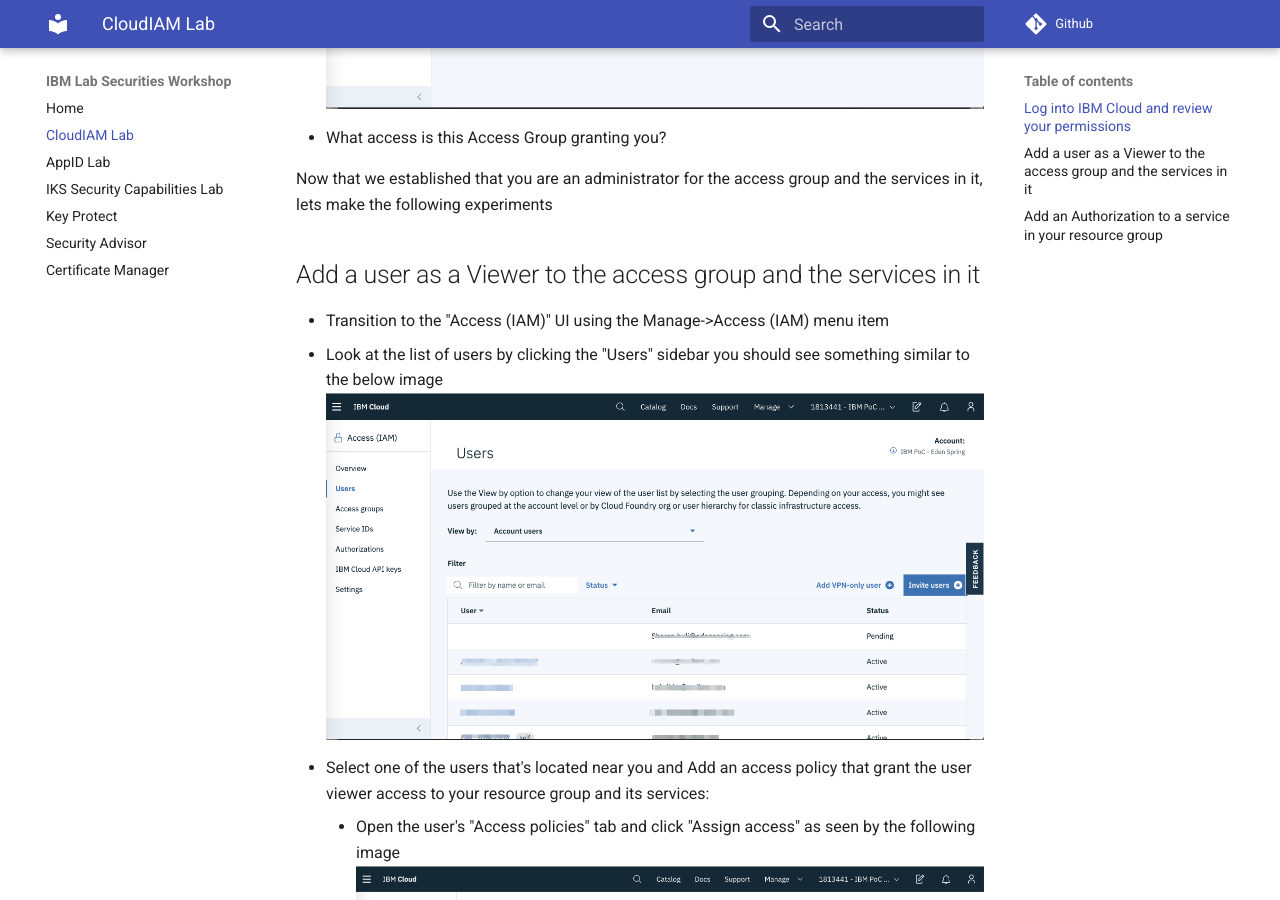
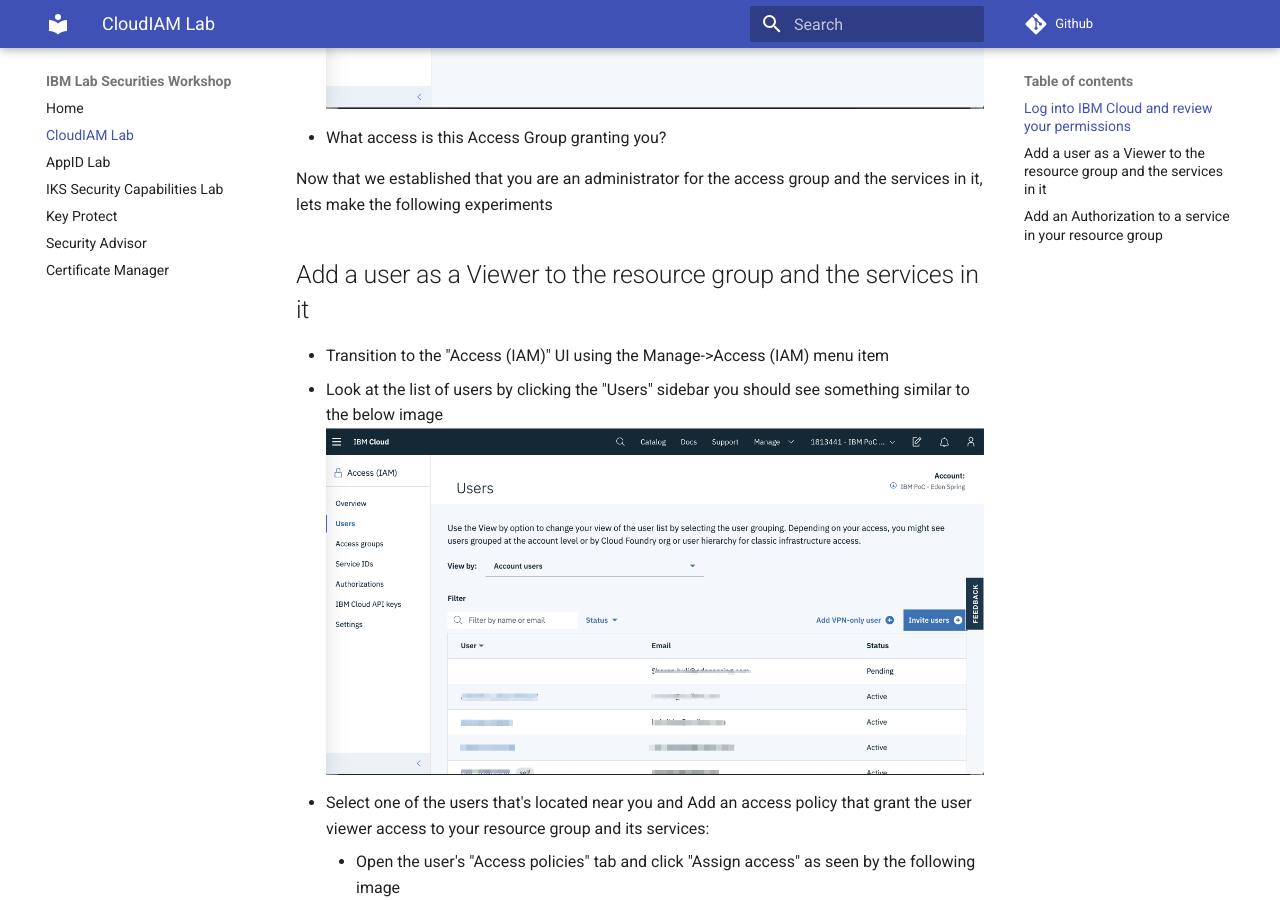
Before and after one commit to ibm-cloud-architecture/ibm-security-workshop, an MkDocs documentation site: the page built from docs/CloudIAM/README.md, in a window 1280 px wide and 900 px high, scrolled down 2262 px. Built offline with MkDocs 1.6.1 and Material for MkDocs 9.7.7, drawn with Linux system fonts in a browser that asks for light colours.

Commit message:
Update README.md
Fix typo

```diff
--- a/docs/CloudIAM/README.md
+++ b/docs/CloudIAM/README.md
@@ -20,7 +20,7 @@ To accomplish this lab you will work in teams of two in the IBM Cloud Account de
 
 Now that we established that you are an administrator for the access group and the services in it, lets make the following experiments
 
-## Add a user as a Viewer to the access group and the services in it
+## Add a user as a Viewer to the resource group and the services in it
 
 - Transition to the "Access (IAM)" UI using the Manage->Access (IAM) menu item
 - Look at the list of users by clicking the "Users" sidebar  you should see something similar to the below image ![users-list](users-list.png)
```
